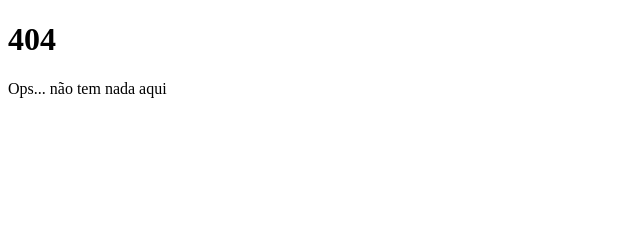
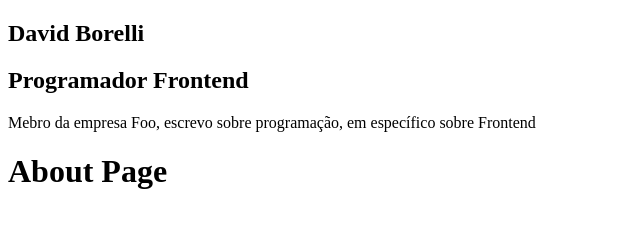
Before and after one commit to davidborelli/dborelli-blog, a Gatsby site: page /about in a window 1280 px wide. Before the commit this address had no page. Shown: the whole page, without its empty margins (0-640 px from the left). Built offline with nearby package versions, Linux system fonts and the light colour scheme; Gatsby itself is replaced by a stand-in of ours.

```diff
--- a/package.json
+++ b/package.json
@@ -28,6 +28,7 @@
   "scripts": {
     "build": "gatsby build",
     "develop": "gatsby develop",
+    "develop:playground": "GATSBY_GRAPHQL_IDE=playground gatsby develop",
     "format": "prettier --write \"**/*.{js,jsx,json,md}\"",
     "start": "npm run develop",
     "serve": "gatsby serve",
--- /dev/null
+++ b/src/components/Profile/index.js
@@ -0,0 +1,14 @@
+import React from "react"
+
+const Profile = () => (
+  <div className="Profile-wrapper">
+    <h1>David Borelli</h1>
+    <h2>Programador Frontend</h2>
+    <p>
+      Mebro da empresa Foo, escrevo sobre programação, em específico sobre
+      Frontend
+    </p>
+  </div>
+)
+
+export default Profile
--- a/src/components/layout.js
+++ b/src/components/layout.js
@@ -1,8 +1,16 @@
 import React from "react"
 import PropTypes from "prop-types"
+import Profile from "./Profile"
 
 const Layout = ({ children }) => {
-  return <main>{children}</main>
+  return (
+    <>
+      <aside>
+        <Profile />
+      </aside>
+      <main>{children}</main>
+    </>
+  )
 }
 
 Layout.propTypes = {
--- /dev/null
+++ b/src/pages/about.js
@@ -0,0 +1,14 @@
+import React from "react"
+import { Link } from "gatsby"
+
+import Layout from "../components/layout"
+import SEO from "../components/seo"
+
+const AboutPage = () => (
+  <Layout>
+    <SEO title="About" />
+    <h1>About Page</h1>
+  </Layout>
+)
+
+export default AboutPage
```
Also changed, not shown: src/pages/index.js (+12 -0 lines), src/components/Profile/styles.js (added).
